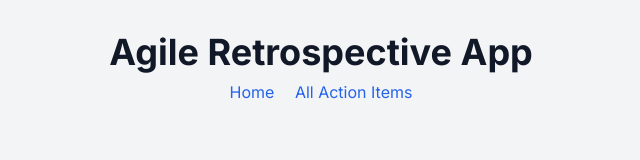
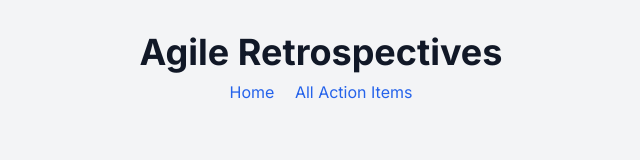
Before and after one commit to SomniferousWallaby/retroboard, a plain HTML site: page index.html in a window 1280 px wide. Shown: the whole page, without its empty margins (319-959 px from the left). Drawn offline with nearby package versions, Linux system fonts and the light colour scheme; no server answers.

Commit message:
Update index.html

```diff
--- a/index.html
+++ b/index.html
@@ -84,7 +84,7 @@
 
     <div class="container mx-auto p-4 md:p-8">
         <header class="text-center mb-8">
-            <h1 class="text-4xl font-bold text-gray-900">Agile Retrospective App</h1>
+            <h1 class="text-4xl font-bold text-gray-900">Agile Retrospectives</h1>
             <div class="mt-2">
                 <a href="#" id="home-link" class="text-blue-600 hover:underline mx-2">Home</a>
                 <a href="#all-actions" id="all-actions-link" class="text-blue-600 hover:underline mx-2">All Action Items</a>
```
